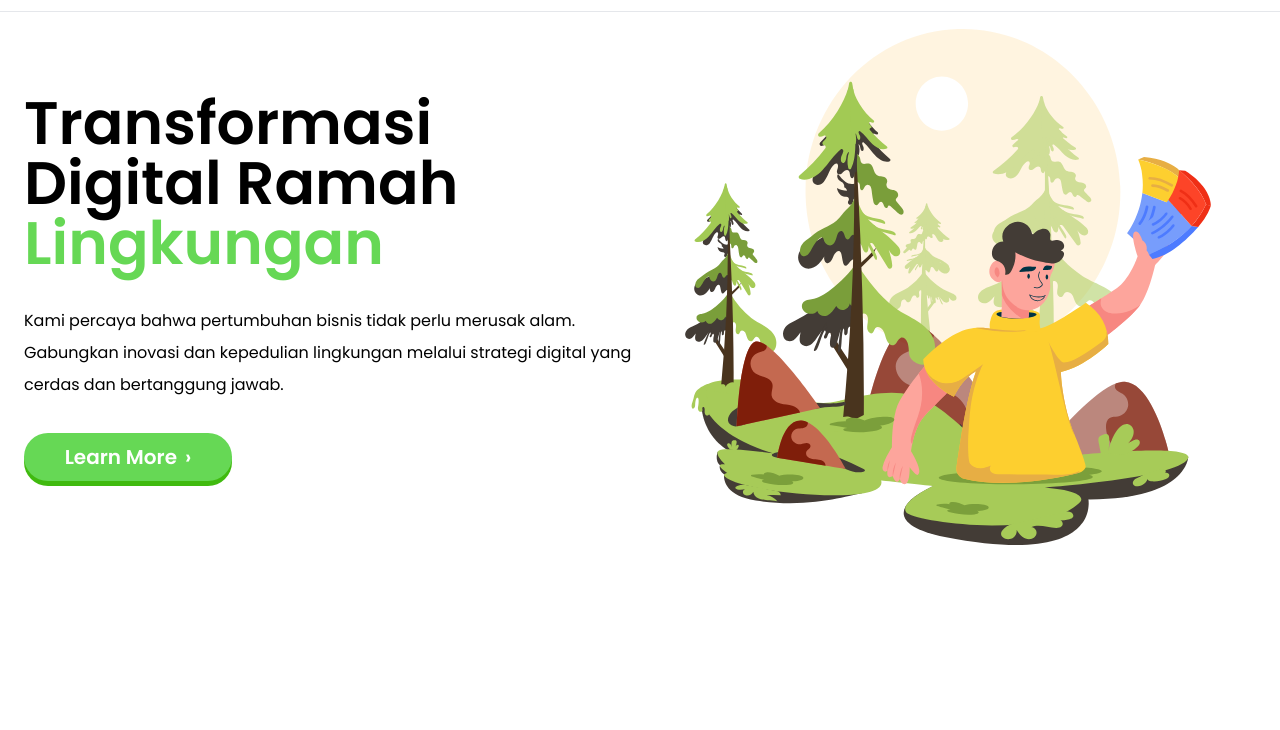
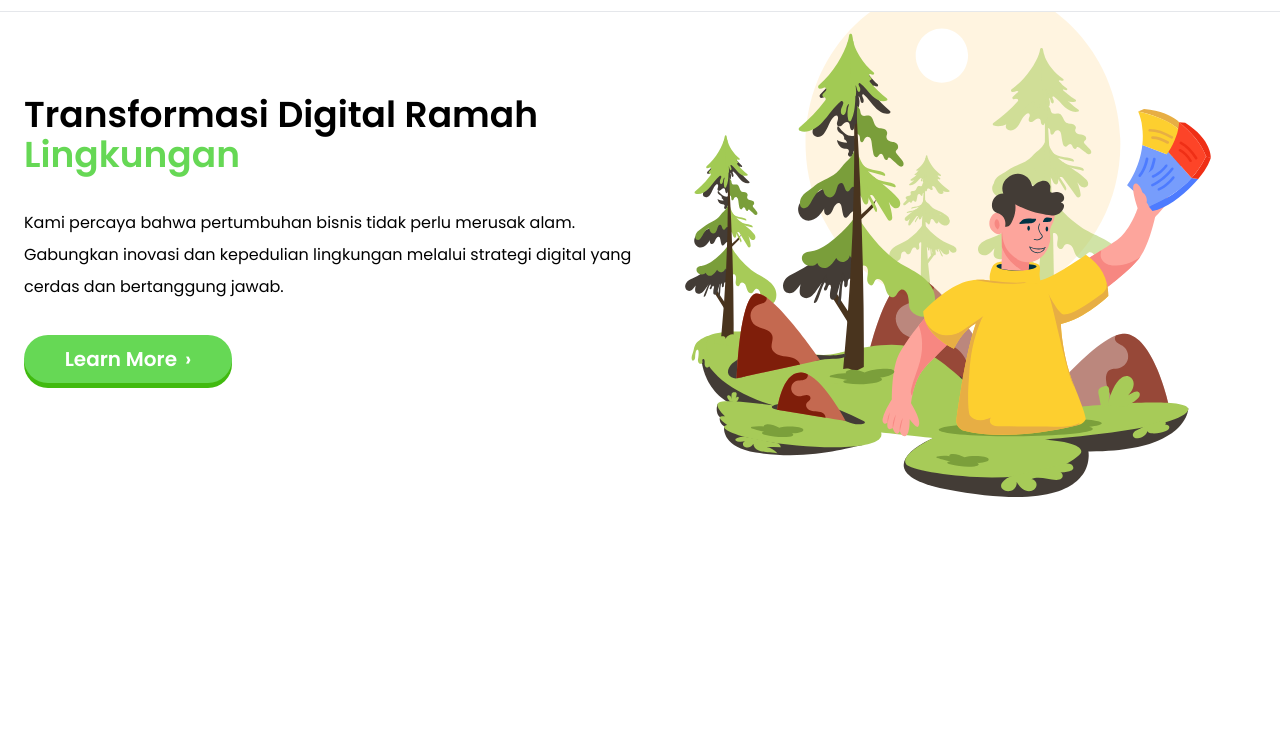
Before and after one commit to RahmatPrakoso276/isulingkunganv1, a website: page index.html in a window 1280 px wide. Shown: the part 69-799 px from the top of the page. Drawn offline with nearby package versions, Linux system fonts and the light colour scheme.

Commit message:
Update index.html

```diff
--- a/index.html
+++ b/index.html
@@ -62,10 +62,10 @@
   </nav>
 
 
-  <section id="home" class="min-h-screen max-w-7xl mx-auto py-12 ">
+  <section id="home" class="min-h-screen max-w-7xl mx-auto py-32 ">
     <div class="flex flex-col-reverse md:flex-row mx-6  items-center">
       <div class="flex flex-col w-full md:w-1/2 gap-6 md:gap-8">
-        <h1 class="text-3xl md:text-6xl font-semibold leading-normal">Transformasi Digital Ramah <span
+        <h1 class="text-3xl md:text-4xl font-semibold leading-normal">Transformasi Digital Ramah <span
             class="text-[#66d855]">Lingkungan</span></h1>
         <p class="leading-loose text-justify md:text-left ">
           Kami percaya bahwa pertumbuhan bisnis tidak perlu
```
